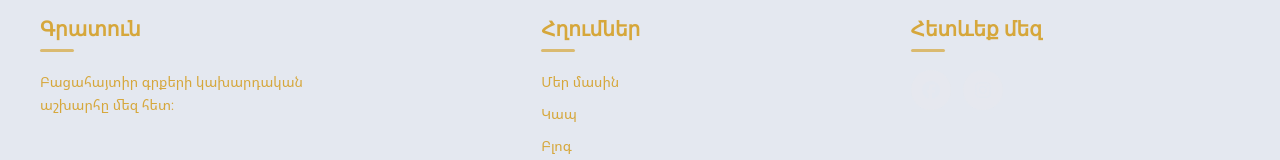
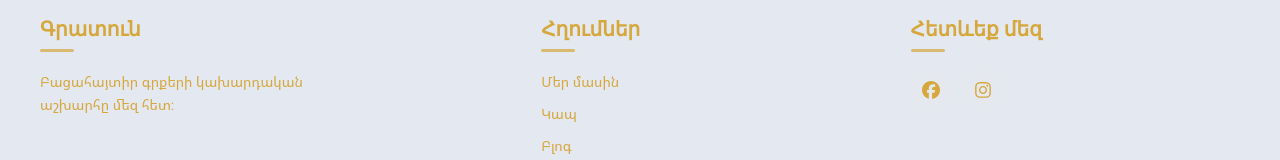
Before and after one commit to artak0252/gratun-complited, a React (Vite) app in the folder frontend/: page /contact in a window 1280 px wide. Shown: the part 1124-1284 px from the top of the page. Built offline with nearby package versions, Linux system fonts and the light colour scheme; no server answers; a web font is replaced by a local one.

Commit message:
Change logo

```diff
--- a/frontend/index.html
+++ b/frontend/index.html
@@ -2,7 +2,7 @@
 <html lang="en">
   <head>
     <meta charset="UTF-8" />
-    <link rel="icon" type="image/svg+xml" href="/logo.jpg" />
+  <link rel="icon" type="image/svg+xml" href="/logo.svg" />
     <link
       href="https://fonts.googleapis.com/css2?family=Dancing+Script:wght@600&family=Playfair+Display:ital,wght@0,600;1,600&display=swap"
       rel="stylesheet">
--- a/frontend/src/pages/Footer/Footer.module.css
+++ b/frontend/src/pages/Footer/Footer.module.css
@@ -95,7 +95,7 @@
           height: 40px;
           border-radius: 50%;
           background-color: rgba(241, 236, 227, 0.1);
-          color: var(--color-bg);
+          color: var(--color-cta);
           font-size: 18px;
           transition: background-color 0.2s ease, color 0.2s ease, transform 0.2s ease;
 }
```
Also changed, not shown: frontend/public/gratun-logo.png (added).
